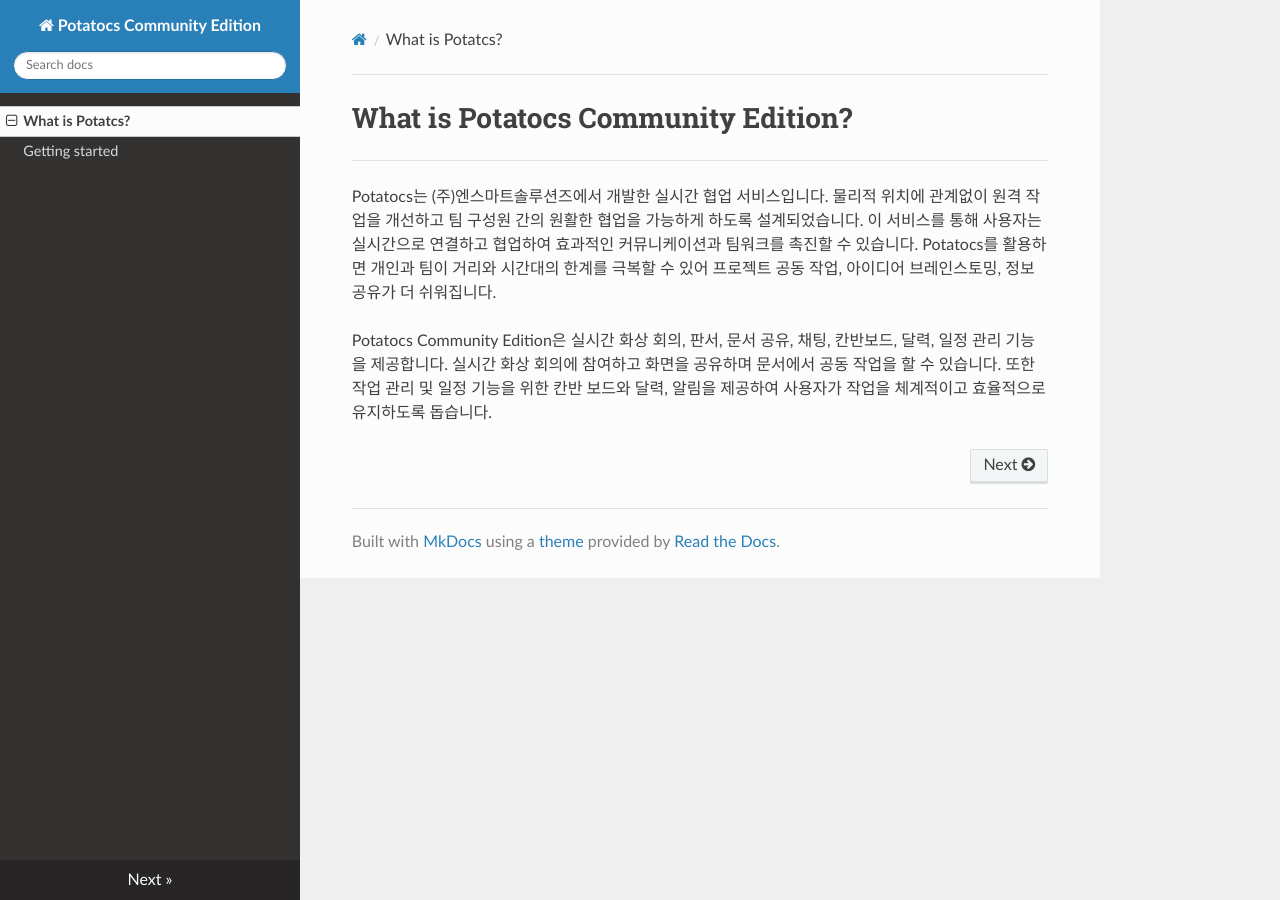
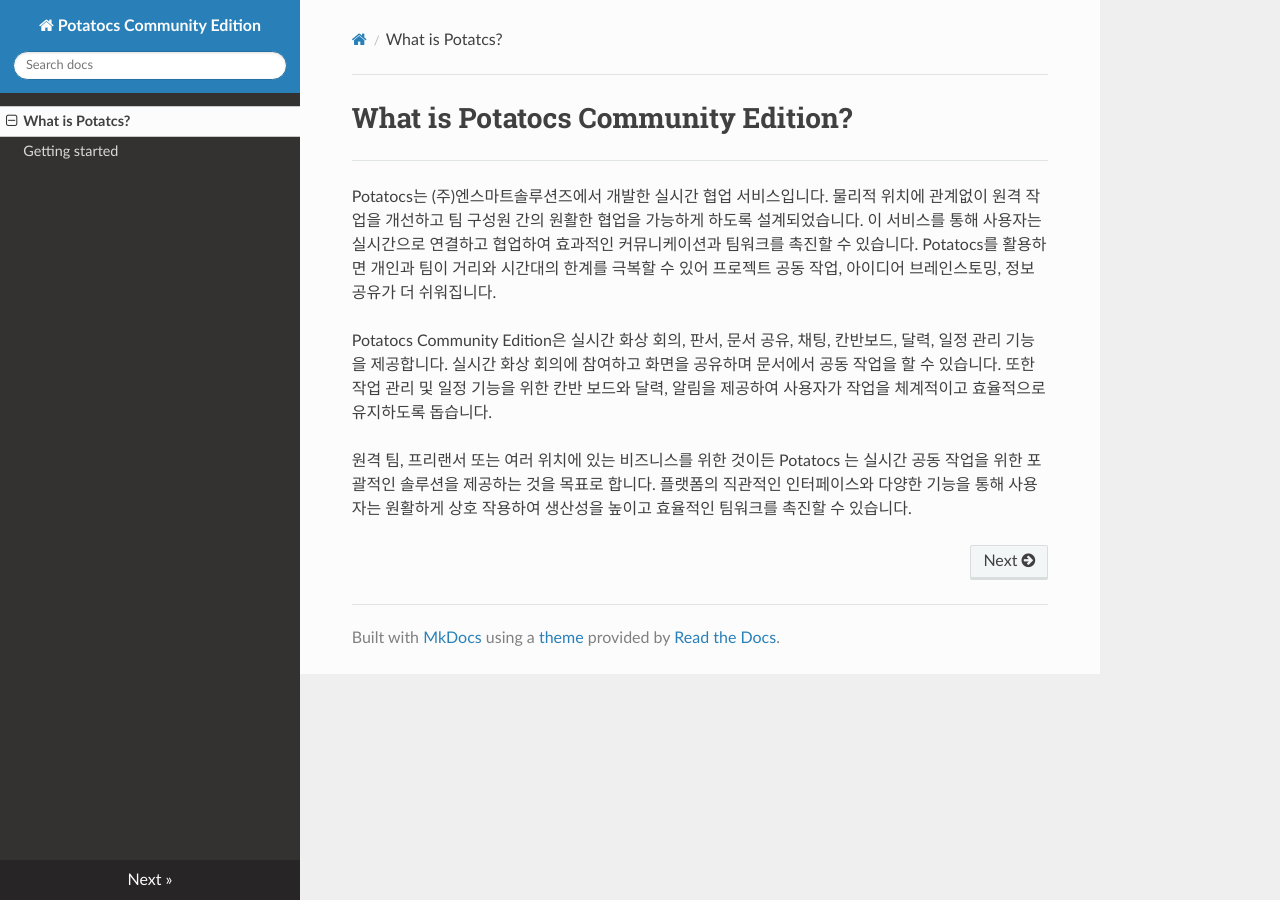
Before and after one commit to potatocs-ce/potatocs-ce-introduction, an MkDocs documentation site: the page built from docs/index.md, in a window 1280 px wide. Built offline with MkDocs 1.6.1, drawn with Linux system fonts in a browser that asks for light colours; nearby versions of some CDN libraries.

Commit message:
Fixed Documents contents

```diff
--- a/docs/index.md
+++ b/docs/index.md
@@ -5,3 +5,5 @@
 Potatocs는 (주)엔스마트솔루션즈에서 개발한 실시간 협업 서비스입니다. 물리적 위치에 관계없이 원격 작업을 개선하고 팀 구성원 간의 원활한 협업을 가능하게 하도록 설계되었습니다. 이 서비스를 통해 사용자는 실시간으로 연결하고 협업하여 효과적인 커뮤니케이션과 팀워크를 촉진할 수 있습니다. Potatocs를 활용하면 개인과 팀이 거리와 시간대의 한계를 극복할 수 있어 프로젝트 공동 작업, 아이디어 브레인스토밍, 정보 공유가 더 쉬워집니다.
 
 Potatocs Community Edition은 실시간 화상 회의, 판서, 문서 공유, 채팅, 칸반보드, 달력, 일정 관리 기능을 제공합니다. 실시간 화상 회의에 참여하고 화면을 공유하며 문서에서 공동 작업을 할 수 있습니다. 또한 작업 관리 및 일정 기능을 위한 칸반 보드와 달력, 알림을 제공하여 사용자가 작업을 체계적이고 효율적으로 유지하도록 돕습니다.
+
+원격 팀, 프리랜서 또는 여러 위치에 있는 비즈니스를 위한 것이든 Potatocs 는 실시간 공동 작업을 위한 포괄적인 솔루션을 제공하는 것을 목표로 합니다. 플랫폼의 직관적인 인터페이스와 다양한 기능을 통해 사용자는 원활하게 상호 작용하여 생산성을 높이고 효율적인 팀워크를 촉진할 수 있습니다.
```
